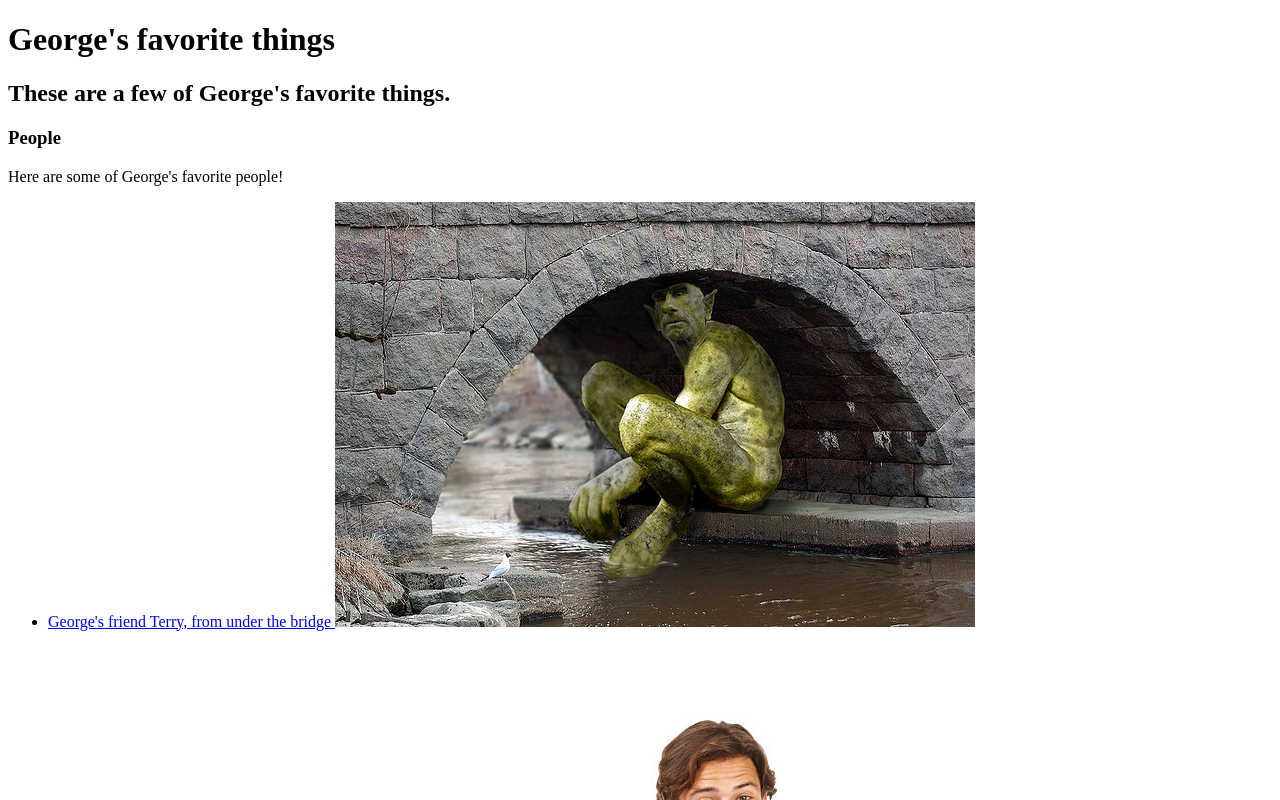
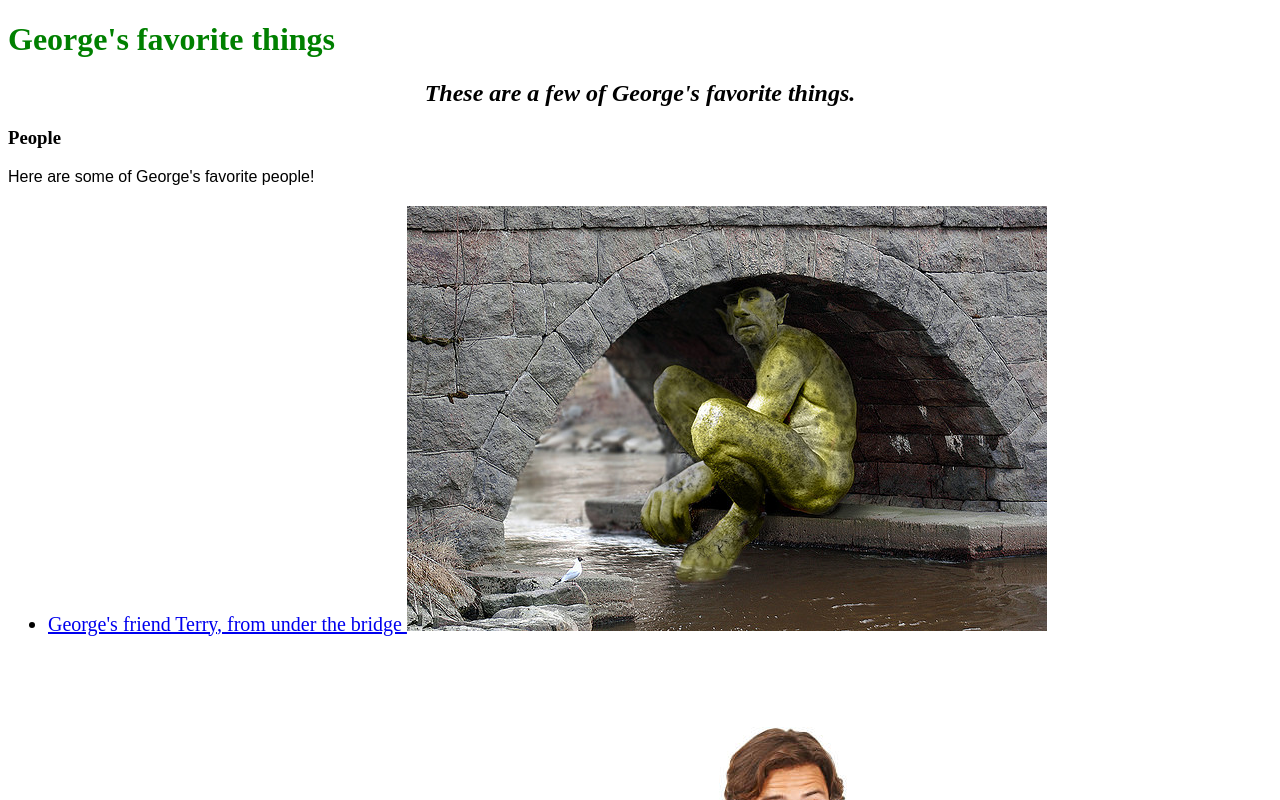
Before and after one commit to ngwessels/my-first-webpage, a plain HTML site: page favorite-things.html in a window 1280 px wide. Shown: the top 800 px of the page. Drawn offline with Linux system fonts and the light colour scheme.

Commit message:
Add CSS file, and redesign webpage

```diff
--- /dev/null
+++ b/CSS/Styles.css
@@ -0,0 +1,17 @@
+h1 {
+  color: green;
+}
+
+h2 {
+  font-style: italic;
+  text-align: center;
+}
+
+p {
+  font-family: sans-serif;
+}
+
+ul {
+  font-size: 20px;
+  line-height: 30px;
+}
--- a/favorite-things.html
+++ b/favorite-things.html
@@ -1,6 +1,7 @@
 <!DOCTYPE html>
 <html>
   <head>
+    <link href="CSS/Styles.css" rel="stylesheet" type="text/css">
     <title>George's favorite things</title>
   </head>
   <body>
```
